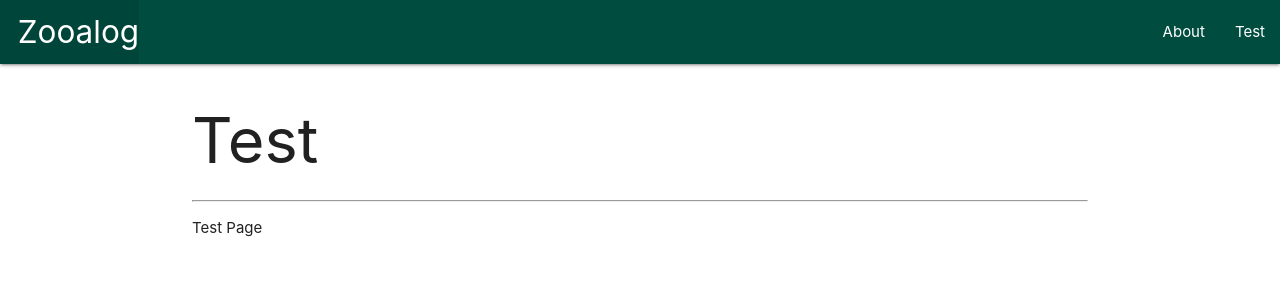
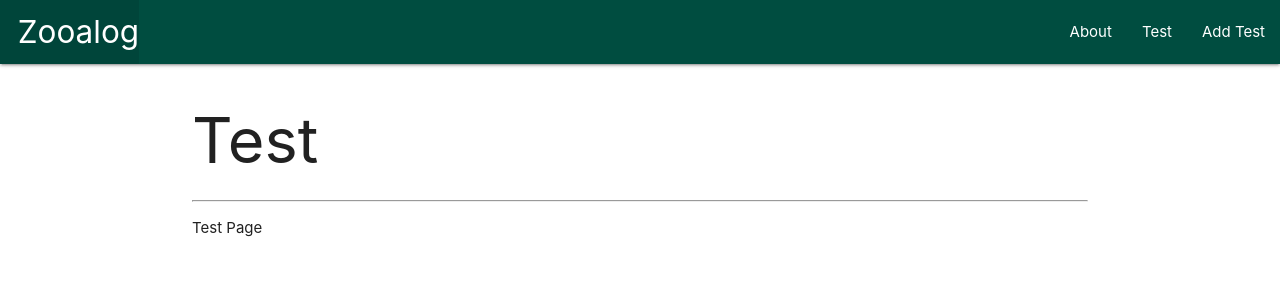
Before and after one commit to emilyaikens/Zooalog, a Django app: template main_app/templates/test/index.html in a window 1280 px wide. Shown: the top 300 px of the page. Run offline with Django 3.2, Linux system fonts and the light colour scheme; the template is opened without the code that fills it, so the values that code supplies are empty; parts of the project's set-up code (start-up, migrations or seed data) failed here and were passed over.

Commit message:
add link to test_create in navbar

```diff
--- a/main_app/templates/base.html
+++ b/main_app/templates/base.html
@@ -25,6 +25,7 @@
             <ul class="right">
             <li><a href="{% url 'about' %}">About</a></li>
             <li><a href="{% url 'index' %}">Test</a></li>
+            <li><a href="{% url 'test_create' %}">Add Test</a></li>
             </ul>
         </div>
         </nav>
```
